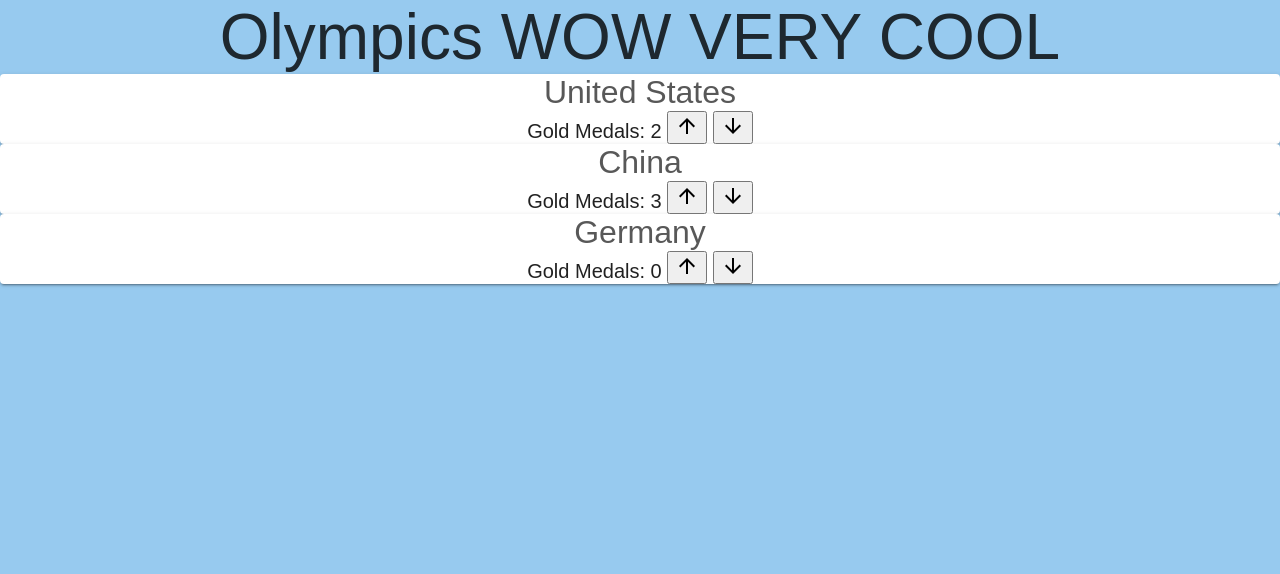
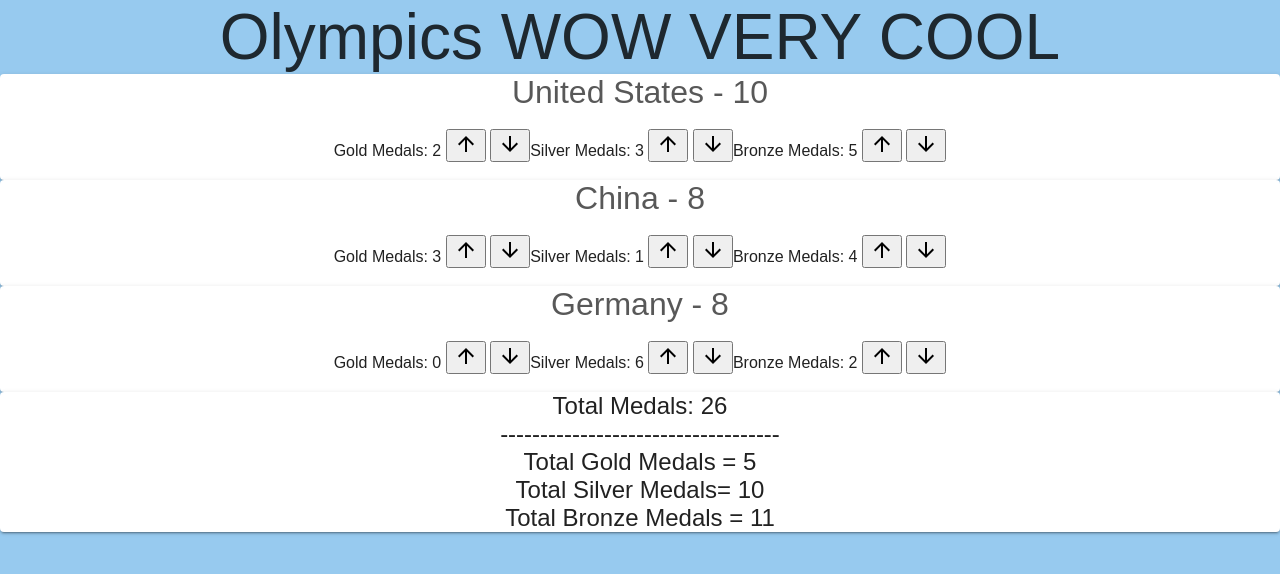
Before and after one commit to athanas1/module-2-assign, a React (Create React App) app: page / in a window 1280 px wide. Shown: the top 574 px of the page. Built offline with nearby package versions, Linux system fonts and the light colour scheme.

Commit message:
Added Counter component, added additional medal functionality, Silver and Bronze medals, working counters, complete with Module 4

```diff
--- a/src/App.css
+++ b/src/App.css
@@ -17,7 +17,11 @@
   cursor: pointer;
 }
 
-
 .medals{
-font-size: 1.25em;
+font-size: 1em;
 }
+.counter {
+  margin: auto;
+  width: 50%;
+  font-size: 1.5em;
+}
--- a/src/App.js
+++ b/src/App.js
@@ -1,15 +1,90 @@
 import React, { Component } from 'react';
 import './App.css';
 import Countries from './components/Countries';
+import Counter from './components/Counter';
 
 class App extends Component {
+  state = {
+    countries: [
+        { id: 1, name: 'United States', goldMedalCount: 2 , silverMedalCount: 3, bronzeMedalCount: 5},
+        { id: 2, name: 'China', goldMedalCount: 3, silverMedalCount: 1, bronzeMedalCount: 4 },
+        { id: 3, name: 'Germany', goldMedalCount: 0 , silverMedalCount: 6, bronzeMedalCount: 2},
+      ]
+}
+
+addGoldMedal = (id) => {
+
+  const countriesMutable = [...this.state.countries]
+  const idx = countriesMutable.findIndex((c) => c.id === id)
+
+  this.setState({goldMedalCount: countriesMutable[idx].goldMedalCount +=1})
+
+}
+addSilverMedal = (id) => {
+
+  const countriesMutable = [...this.state.countries]
+  const idx = countriesMutable.findIndex((c) => c.id === id)
+
+  this.setState({silverMedalCount: countriesMutable[idx].silverMedalCount +=1})
+
+}
+addBronzeMedal = (id) => {
+
+  const countriesMutable = [...this.state.countries]
+  const idx = countriesMutable.findIndex((c) => c.id === id)
+
+  this.setState({bronzeMedalCount: countriesMutable[idx].bronzeMedalCount +=1})
+
+}
+
+subtractGoldMedal = (id) =>{
+
+  const countriesMutable = [...this.state.countries];
+
+  const idx = countriesMutable.findIndex((c) => c.id === id);
+
+  if(this.state.goldMedalCount >= 1){
+    this.setState({goldMedalCount: countriesMutable[idx].goldMedalCount -= 1})
+  }
+}
+subtractSilverMedal = (id) =>{
+
+  const countriesMutable = [...this.state.countries];
+
+  const idx = countriesMutable.findIndex((c) => c.id === id);
+
+  if(this.state.silverMedalCount >= 1){
+    this.setState({silverMedalCount: countriesMutable[idx].silverMedalCount -= 1})
+  }
+}
+subtractBronzeMedal = (id) =>{
+
+  const countriesMutable = [...this.state.countries];
+
+  const idx = countriesMutable.findIndex((c) => c.id === id);
+
+  if(this.state.bronzeMedalCount >= 1){
+    this.setState({bronzeMedalCount: countriesMutable[idx].bronzeMedalCount -= 1})
+  }
+}
+
   render() {
     return (
       <div className="App">
         <header className="App-header">
           Olympics WOW VERY COOL
         </header>
-        <Countries />
+        <Countries countries={ this.state.countries} onGoldIncrement ={this.addGoldMedal} onGoldDecrement= {this.subtractGoldMedal}
+        onSilverIncrement= {this.addSilverMedal} onSilverDecrement= {this.subtractSilverMedal} onBronzeIncrement = {this.addBronzeMedal} onBronzeDecrement = {this.subtractBronzeMedal}
+        />
+        <Counter totalMedals={this.state.countries.reduce((a, b) => a + b.goldMedalCount, 0)
+          + this.state.countries.reduce((a, b) => a + b.silverMedalCount, 0)
+          + this.state.countries.reduce((a, b) => a + b.bronzeMedalCount, 0)
+           }
+           goldMedals= {this.state.countries.reduce((a, b) => a + b.goldMedalCount, 0) }
+           silverMedals = {this.state.countries.reduce((a, b) => a + b.silverMedalCount, 0) }
+           bronzeMedals = {this.state.countries.reduce((a, b) => a + b.bronzeMedalCount, 0) }
+           />
       </div>
      );
   }
--- /dev/null
+++ b/src/components/Counter.jsx
@@ -0,0 +1,24 @@
+import React, { Component } from 'react';
+import Paper from '@material-ui/core/Paper';
+
+class Counter extends Component {
+    render() {
+        return (
+            <Paper elevation={2} className="paper" >
+        <div className='counter'>
+            Total Medals: {this.props.totalMedals}
+            <br></br>
+            -----------------------------------
+            <div className='medals'>
+                Total Gold Medals = {this.props.goldMedals}
+                <br></br>
+                Total Silver Medals= {this.props.silverMedals}
+                <br></br>
+                Total Bronze Medals = {this.props.bronzeMedals}
+            </div>
+            </div>
+            </Paper>  );
+    }
+}
+
+export default Counter;
--- a/src/components/Countries.jsx
+++ b/src/components/Countries.jsx
@@ -2,25 +2,23 @@ import React, { Component } from 'react';
 import Country from './Country';
 
 class Countries extends Component {
-    state = {
-        countries: [
-            { id: 1, name: 'United States', goldMedalCount: 2 },
-            { id: 2, name: 'China', goldMedalCount: 3 },
-            { id: 3, name: 'Germany', goldMedalCount: 0 },
-          ]
-    }
-//     addMedal= () => {
-//         this.setState({goldMedalCount: this.state.goldMedalCount + 1})
-//    }
+
+
     render() {
+        const {countries, onGoldIncrement, onGoldDecrement, onSilverIncrement, onSilverDecrement, onBronzeIncrement, onBronzeDecrement} = this.props;
         return (
             <React.Fragment>
-                {this.state.countries.map(name =>
+                {countries.map(name =>
                 <Country
-                onIncrement = {this.addMedal}
+                onGoldIncrement = {onGoldIncrement}
+                onGoldDecrement = {onGoldDecrement}
+                onSilverIncrement = {onSilverIncrement}
+                onSilverDecrement = {onSilverDecrement}
+                onBronzeIncrement = {onBronzeIncrement}
+                onBronzeDecrement = {onBronzeDecrement}
                 key = { name.id}
-                name = { name.name}
-                goldMedalCount = { name.goldMedalCount}/>)}
+                name = {name}
+                />)}
             </React.Fragment>
         )
     }
--- a/src/components/Country.jsx
+++ b/src/components/Country.jsx
@@ -7,36 +7,48 @@ import ArrowDownwardIcon from '@material-ui/icons/ArrowDownward';
 
 
 class Country extends Component{
-    state = {
-        name : this.props.name,
-        goldMedalCount: this.props.goldMedalCount,
-    }
-    addMedal= () => {
-         this.setState({goldMedalCount: this.state.goldMedalCount + 1})
+    // state = {
+    //     name : this.props.name.name,
+    //     goldMedalCount: this.props.name.goldMedalCount,
+    // }
+    // addMedal= () => {
+    //      this.setState({goldMedalCount: this.state.goldMedalCount + 1})
 
-    }
-    subtractMedal = () =>{
-        if(this.state.goldMedalCount >= 1){
-        this.setState({goldMedalCount: this.state.goldMedalCount - 1})
-        }
-    }
+    // }
+    // subtractMedal = () =>{
+    //     if(this.state.goldMedalCount >= 1){
+    //     this.setState({goldMedalCount: this.state.goldMedalCount - 1})
+    //     }
+    // }
 
 
     render() {
-
+        const{onGoldIncrement, onGoldDecrement,onSilverIncrement,onSilverDecrement, onBronzeIncrement, onBronzeDecrement, name} = this.props;
         return(
         <div>
             <Paper elevation={2} className="paper" >
             <div className = 'country'>
-            {this.state.name}
+            {name.name} - {name.goldMedalCount + name.silverMedalCount + name.bronzeMedalCount}
             </div>
             <div className = 'medals'>
-             {'Gold Medals: ' + this.state.goldMedalCount}
+            <br></br>
+             {'Gold Medals: ' + name.goldMedalCount}
              {" "}
-             <button onClick={ this.addMedal }><ArrowUpwardIcon /></button>
+             <button onClick={ () => onGoldIncrement(name.id) }><ArrowUpwardIcon /></button>
              {" "}
-             <button onClick={this.subtractMedal}><ArrowDownwardIcon /></button>
+             <button onClick={ () => onGoldDecrement(name.id)}><ArrowDownwardIcon /></button>
+             {'Silver Medals: ' + name.silverMedalCount}
+             {" "}
+             <button onClick={ () => onSilverIncrement(name.id) }><ArrowUpwardIcon /></button>
+             {" "}
+             <button onClick={ () => onSilverDecrement(name.id)}><ArrowDownwardIcon /></button>
+             {'Bronze Medals: ' + name.bronzeMedalCount}
+             {" "}
+             <button onClick={ () => onBronzeIncrement(name.id) }><ArrowUpwardIcon /></button>
+             {" "}
+             <button onClick={ () => onBronzeDecrement(name.id)}><ArrowDownwardIcon /></button>
             </div>
+            <br></br>
             </Paper>
         </div>);
     }
```
